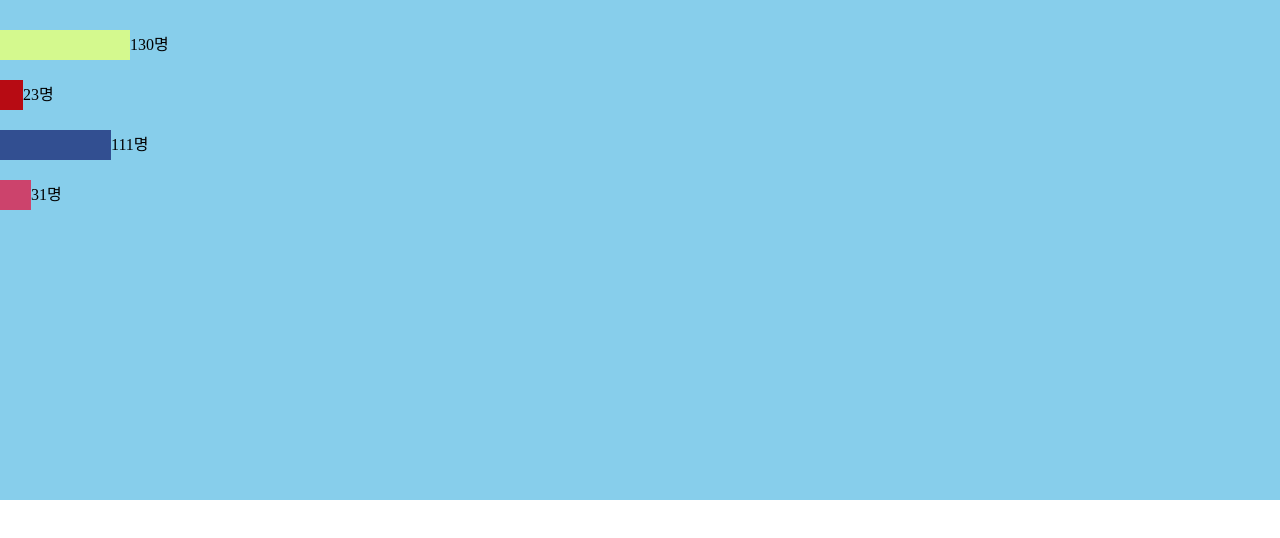
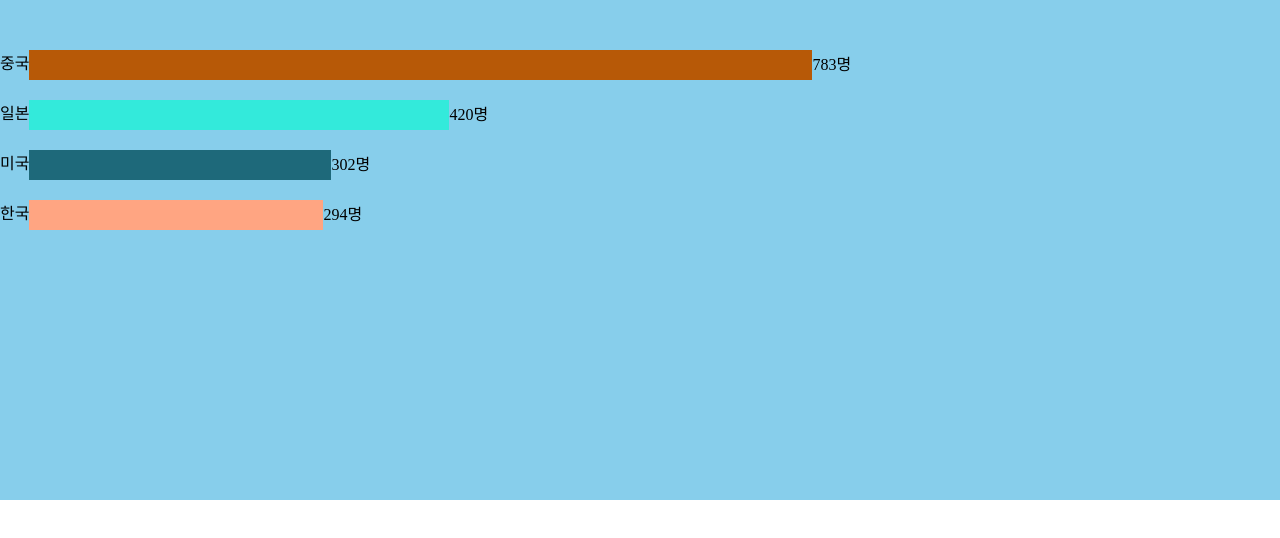
Before and after one commit to joylty94/test-chart, a React (Create React App) app: page / in a window 1280 px wide. Shown: the top 538 px of the page. Built offline with nearby package versions, Linux system fonts and the light colour scheme.

Commit message:
sort animation 수정

```diff
--- a/src/components/TestChart.js
+++ b/src/components/TestChart.js
@@ -1,4 +1,4 @@
-import React, {useState, useEffect, useCallback, useMemo} from 'react';
+import React, {useState, useEffect, useCallback, useMemo, useRef} from 'react';
 import styled from 'styled-components';
 import {randomColor} from 'randomcolor';
 
@@ -14,7 +14,7 @@ const ChartWrap = styled.div`
     }
 `
 const ChartBarWrap = styled.div`
-    transition: all 300ms ease-in;
+    transition: all 400ms ease-in;
     display: inline-block;
     vertical-align: middle;
     position: absolute;
@@ -35,102 +35,191 @@ const TestChart = () => {
 
     const [data, setData] = useState([]);
     const [mount, setMount] = useState(false);
-    const [topPosition, setTopPosition] = useState([30, 80, 130, 180])
-
+    const [topPosition, setTopPosition] = useState()
+    const colorSet = useRef([randomColor(), randomColor(), randomColor(), randomColor()])
 
     useEffect(()=>{
         setMount(true)
     },[])
 
-
-
     const sortChart = (arr) => {
-        const newArr = [...topPosition];
         const newDataArr = [...arr]
         let temp;
         let temp2;
-        let a = [1,2,3,4];
+        const rank = newDataArr.map((a, i) => {
+            return i + 1;
+        });
 
         for (let i = 0; i < newDataArr.length - 1 ; i++) {
             for (let j = i + 1; j < newDataArr.length ; j++) {
-                if (parseInt(newDataArr[i]) < parseInt(newDataArr[j])) {
-                    console.log(i, j)
-                    console.log(newDataArr[i], newDataArr[j])
-                    console.log(newArr[i], newArr[j])
+                if (parseInt(newDataArr[i]['COVID']) < parseInt(newDataArr[j]['COVID'])) {
 
                     temp2 = newDataArr[j];
                     newDataArr[j] = newDataArr[i];
                     newDataArr[i] = temp2;
 
-                    // temp = newArr[j];
-                    // newArr[j] = newArr[i];
-                    // newArr[i] = temp;
-
-                    temp = a[j];
-                    a[j] = a[i];
-                    a[i] = temp;
+                    temp = rank[j];
+                    rank[j] = rank[i];
+                    rank[i] = temp;
 
                 }
             }
         }
 
-        // for (let i = 0; i < arr.length - 1; i++) {
-        //     for (let j = i + 1; j < arr.length; j++) {
-        //         if (parseInt(arr[i]) < parseInt(arr[j])) {
-        //             console.log(i, j)
-        //             console.log(newDataArr[i], newDataArr[j])
-        //             temp2 = newDataArr[j];
-        //             newDataArr[j] = newDataArr[i];
-        //             newDataArr[i] = temp2;
-        //         }
-        //     }
-        // }
-        console.log(a)
-        console.log(arr)
-        console.log(newDataArr)
-        console.log(topPosition)
-        console.log(newArr)
-        setTopPosition(newArr)
+        const rankPosition = Array(rank.length).fill()
+        rank.map((p, i) => {
+            rankPosition[p - 1] = (i + 1) * 50;
+        })
+
+        setTopPosition(rankPosition)
     }
 
+    const Json = [
+        {
+            'date': '',
+            'COVID':[
+                {
+                    'COVID' : 50,
+                    'state' : '중국'
+                },
+                {
+                    'COVID' : 30,
+                    'state' : '일본'
+                },
+                {
+                    'COVID' : 10,
+                    'state' : '한국'
+                },
+                {
+                    'COVID' : 5,
+                    'state' : '미국'
+                }
+            ]
+        },
+        {
+            'date': '',
+            'COVID':[
+                {
+                    'COVID' : 110,
+                    'state' : '중국'
+                },
+                {
+                    'COVID' : 50,
+                    'state' : '일본'
+                },
+                {
+                    'COVID' : 80,
+                    'state' : '한국'
+                },
+                {
+                    'COVID' : 15,
+                    'state' : '미국'
+                }
+            ]
+        },
+        {
+            'date': '',
+            'COVID':[
+                {
+                    'COVID' : 250,
+                    'state' : '중국'
+                },
+                {
+                    'COVID' : 80,
+                    'state' : '일본'
+                },
+                {
+                    'COVID' : 121,
+                    'state' : '한국'
+                },
+                {
+                    'COVID' : 30,
+                    'state' : '미국'
+                }
+            ]
+        },
+        {
+            'date': '',
+            'COVID':[
+                {
+                    'COVID' : 380,
+                    'state' : '중국'
+                },
+                {
+                    'COVID' : 170,
+                    'state' : '일본'
+                },
+                {
+                    'COVID' : 192,
+                    'state' : '한국'
+                },
+                {
+                    'COVID' : 93,
+                    'state' : '미국'
+                }
+            ]
+        },
+        {
+            'date': '',
+            'COVID':[
+                {
+                    'COVID' : 561,
+                    'state' : '중국'
+                },
+                {
+                    'COVID' : 252,
+                    'state' : '일본'
+                },
+                {
+                    'COVID' : 241,
+                    'state' : '한국'
+                },
+                {
+                    'COVID' : 132,
+                    'state' : '미국'
+                }
+            ]
+        },
+        {
+            'date': '',
+            'COVID':[
+                {
+                    'COVID' : 783,
+                    'state' : '중국'
+                },
+                {
+                    'COVID' : 420,
+                    'state' : '일본'
+                },
+                {
+                    'COVID' : 294,
+                    'state' : '한국'
+                },
+                {
+                    'COVID' : 302,
+                    'state' : '미국'
+                }
+            ]
+        },
+    ]
+
     useEffect(() => {
-        // setTimeout(() => {
-        //     sortChart(['50', '10', '12', '8'])
-        //     setData(['50', '10', '12', '8'])
-            // setTimeout(() => {
-            //     sortChart(['80', '21', '92', '26'])
-            //     setData(['80', '21', '92', '26'])
-                setTimeout(() => {
-                    sortChart(['130', '23', '111', '31'])
-                    setData(['130', '23', '111', '31'])
-                //     setTimeout(() => {
-                //         sortChart(['150', '40', '131', '50'])
-                //         setData(['150', '40', '131', '50'])
-                //         setTimeout(() => {
-                //             sortChart(['210', '60', '221', '70'])
-                //             setData(['210', '60', '221', '70'])
-                //             setTimeout(() => {
-                //                 sortChart(['330', '82', '281', '122'])
-                //                 setData(['330', '82', '281', '122'])
-                //             },1000)
-                //         },1000)
-                //     },1000)
-                },1000)
-            // },1000)
-        // }, 1000)
+        Json.forEach((d, i) => {
+            setTimeout(() => {
+                sortChart(d.COVID)
+                setData(d.COVID)
+            }, 1000 * (i+1))
+        })
     }, [mount])
 
-    const useColor = useCallback(() =>{
-        return randomColor();
-    }, [])
-    //console.log(data)
     return(
         <ChartWrap className={mount && 'on'}>
             { data.length >= 1 && data.map((p, i) => {
                 return(
                     <ChartBarWrap key={i} top={`${topPosition[i]}px`}>
-                        <ChartBar size={`${data[i]}px`} color={useColor} ></ChartBar>
-                        <span style={{verticalAlign:'middle'}}>{data[i]}명</span>
+                        <span>{data[i]['state']}</span>
+                        <ChartBar size={`${data[i]['COVID']}px`} color={colorSet.current[i]}></ChartBar>
+                        <span style={{ verticalAlign: 'middle' }}>{data[i]['COVID']}명</span>
                     </ChartBarWrap>
                 )
             })}
```
